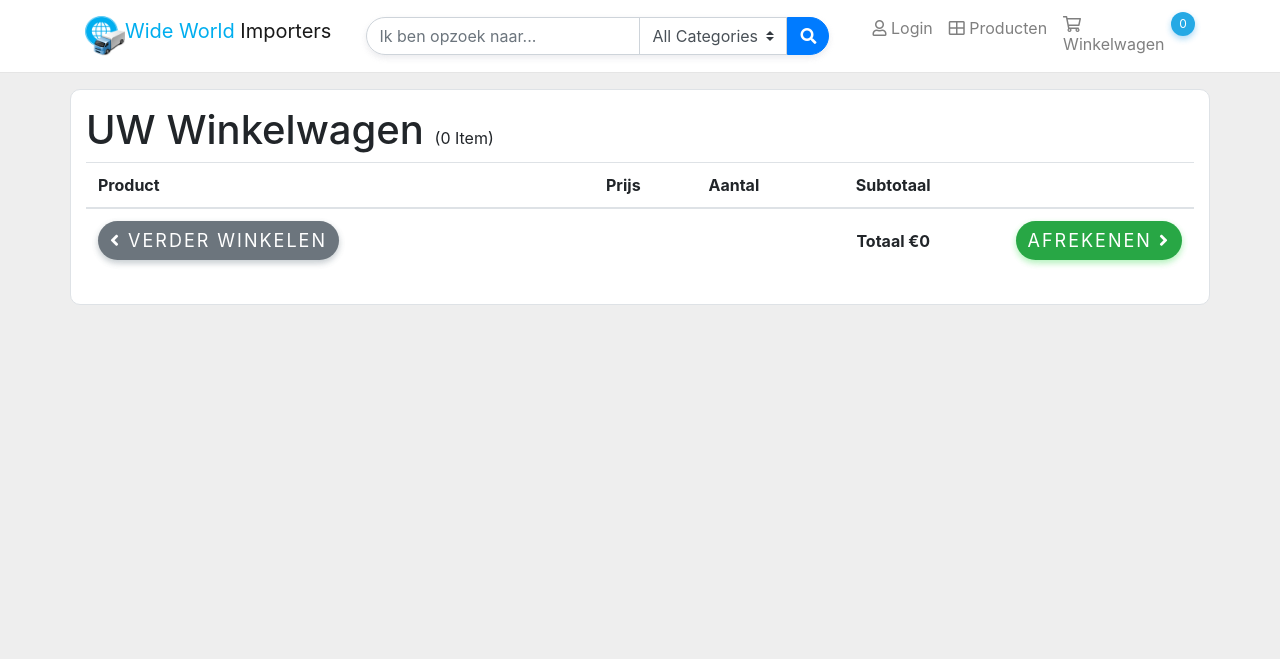
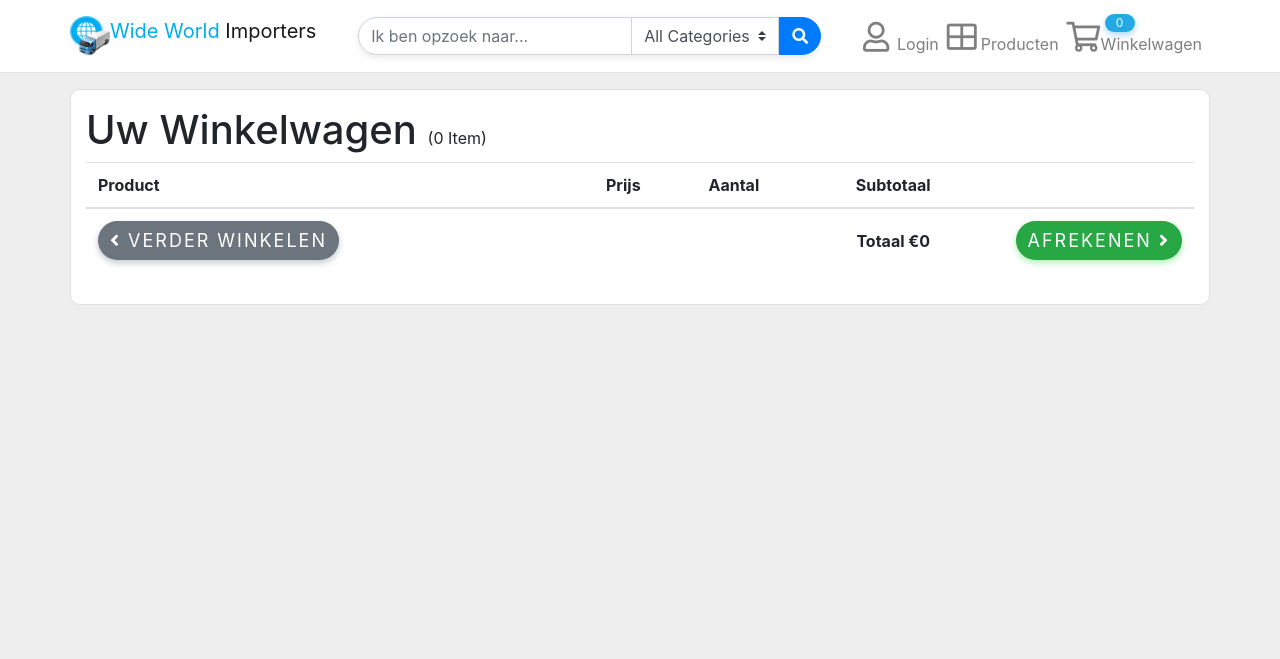
Before and after one commit to DragonsFruit/WWI, a PHP site: page /wwi/ShoppingCart.php in a window 1280 px wide. Shown: the top 659 px of the page. Run offline with PHP 8.4, Linux system fonts and the light colour scheme; data that the repository does not hold is empty.

Commit message:
- added videos to products - added missing product fallback image - changed header styling - bunch of styling fixes and typo fixes

```diff
--- a/ProductList.php
+++ b/ProductList.php
@@ -63,7 +63,7 @@
 	                </div>
 	            </div>
 	        </div>
-	        <div class="col-lg-9 col-sm-12 mb-3 br-10 bg-white">
+	        <div class="col-lg-9 col-sm-12 mb-3 bg-white border br-10">
 	            <div class="row">
 		            <div class="card-deck py-3 px-3 mx-auto">
 	                <?php foreach ($productsList as $product) {?>
@@ -78,7 +78,7 @@
 					                        break;
 				                        }
 			                        } else {
-				                        echo "<img class=\"card-img-top\" src=\"https://place-hold.it/250x250/\">";
+				                        echo "<img class=\"card-img-top\" src=\"pictures/missing_product.jpg\" width=\"250\" height=\"250\">";
 			                        }
 		                        ?>
 	                            <div class="card-body">
--- a/ShoppingCart.php
+++ b/ShoppingCart.php
@@ -32,7 +32,7 @@
 
 <main>
 	<div class="container bg-white py-3 border br-10">
-		<h1>UW Winkelwagen <small style="font-size: 16px;">(<span id="shoppingCartTotalCount"><?php echo $totalQuantity ?></span><?php echo ($totalQuantity > 0) ? " Items" : " Item" ?>)</small></h1>
+		<h1>Uw Winkelwagen <small style="font-size: 16px;">(<span id="shoppingCartTotalCount"><?php echo $totalQuantity ?></span><?php echo ($totalQuantity > 0) ? " Items" : " Item" ?>)</small></h1>
 		<table id="cart" class="table table-hover table-condensed">
 			<thead>
 				<tr>
@@ -53,18 +53,18 @@
 							<tr id="listItem">
 								<td data-th="Product">
 									<div class="row">
-										<div class="col-sm-3 hidden-xs"><img src="http://placehold.it/100x100" alt="..." class="img-responsive" /></div>
+										<div class="col-sm-3 hidden-xs"><img src="pictures/missing_product.jpg" alt="..." class="img-responsive" /></div>
 										<div class="col-sm-9">
 											<h4 class="mx-0" id="productName"><?php echo $cartItem['product_name'] ?></h4>
 										</div>
 									</div>
 								</td>
-								<td data-th="Price">$<span id="productPrice"><?php echo round($cartItem['product_price'], 2, PHP_ROUND_HALF_UP) / $cartItem['product_quantity'] ?></span></td>
+								<td data-th="Price">€<span id="productPrice"><?php echo round($cartItem['product_price'], 2, PHP_ROUND_HALF_UP) / $cartItem['product_quantity'] ?></span></td>
 								<td data-th="Quantity">
 									<input type="number" id="quantityInput" class="form-control text-center" value="<?php echo $cartItem['product_quantity'] ?>" min="1">
 									<input type="number" id="productId" value="<?php echo $cartItem['product_id'] ?>" hidden>
 								</td>
-								<td data-th="Subtotal" class="text-center">$<span id="subtotalPrice"><?php echo $cartItem['product_price']?></span></td>
+								<td data-th="Subtotal" class="text-center">€<span id="subtotalPrice"><?php echo $cartItem['product_price']?></span></td>
 								<td class="actions" data-th="">
 									<a href="ShoppingCart.php?action=delete&id=<?php echo $cartItem['product_id'] ?>" class="btn btn-danger btn-danger-custom">
 										<i class="far fa-trash-alt"></i> Verwijder
--- a/class/Product.php
+++ b/class/Product.php
@@ -14,6 +14,7 @@
 		public $productSize;
 		public $productTags;
 		public $productPhoto;
+		public $youTubeID;
 
 		public function __construct() {
 			$this->db = DB::instance();
@@ -31,7 +32,8 @@
 			    $this->productBrand = $row['Brand'];
 			    $this->productSize = $row['Size'];
 			    $this->productTags = $row['Tags'];
-			    $this->productPhoto = $row['Photo'];
+				$this->productPhoto = $row['Photo'];
+				$this->youTubeID = $row['YouTubeID'];
 			}
 		}
 	}
--- a/css/style.css
+++ b/css/style.css
@@ -463,14 +463,16 @@ a.add-to-cart.hover {
 
 /* Cart */
 .cart-counter {
-	min-width:             24px;
-	min-height:            24px;
+	position:              absolute;
+	top:                   2px;
+	left:                  38px;
+	min-width:             30px;
+	max-height:            18px;
 	font-size:             12px;
 	color:                 #FFFFFF;
 	display:               block;
 	text-align:            center;
-	float:                 right;
-	line-height:           24px;
+	line-height:           18px;
 	-moz-border-radius:    12px;
 	-webkit-border-radius: 12px;
 	border-radius:         12px;
@@ -563,6 +565,23 @@ table#cart>tbody>tr>td, table#cart>tfoot>tr>td{
 	box-shadow:         0 3px 6px rgba(165, 165, 180, 0.2), 0 3px 6px rgba(245, 245, 245, 0.2);
 	-moz-box-shadow:    0 3px 6px rgba(165, 165, 180, 0.2), 0 3px 6px rgba(245, 245, 245, 0.2);
 	-webkit-box-shadow: 0 3px 6px rgba(165, 165, 180, 0.2), 0 3px 6px rgba(245, 245, 245, 0.2);
+}
+
+/* Nav items */
+.nav-icon {
+	position: absolute;
+	bottom: 12px;
+	left: 0;
+	font-size: 30px;
+}
+
+.nav-text {
+	max-width: 35px;
+	display: block;
+}
+
+.plx-30 {
+	padding-left: 30px !important;
 }
 
 /* Border Radius */
--- a/inc/cart.php
+++ b/inc/cart.php
@@ -6,10 +6,10 @@
 		if ($cartItem != $cartItems["misc"]) {
 ?>
 			<li class="list-group-item">
-				<img src="https://place-hold.it/70x70/" alt="item1" />
+				<img src="pictures/missing_product.jpg" alt="item1" width="70" height="70"/>
 				<span class="shopping-cart-name"><?php echo $cartItem["product_name"] ?></span>
-				<span class="shopping-cart-price">$<?php echo $cartItem["product_price"] ?></span>
-				<span class="shopping-cart-quantity">Quantity: <?php echo $cartItem["product_quantity"] ?></span>
+				<span class="shopping-cart-price">€<?php echo $cartItem["product_price"] ?></span>
+				<span class="shopping-cart-quantity">Kwantiteit: <?php echo $cartItem["product_quantity"] ?></span>
 			</li>
 <?php
 		}
--- a/inc/header.php
+++ b/inc/header.php
@@ -7,7 +7,7 @@
 	}
 
 	if(!isset($_SESSION["cart"])){
-		$product = [
+		$cartSession = [
 			"cart" => [
 				"misc" => [
 					"total_price" => 0,
@@ -15,7 +15,7 @@
 				]
 			],
 		];
-		$_SESSION = $product;
+		$_SESSION = $cartSession;
 	}
 
 	$category = new Category();
@@ -46,7 +46,7 @@
 <body>
     <!--Navigation-->
 	<nav class="navbar navbar-expand-lg navbar-light">
-		<div class="container">
+		<div class="container px-0">
 			<button class="navbar-toggler" type="button" data-toggle="collapse" data-target="#navbarSupportedContent" aria-controls="navbarSupportedContent" aria-expanded="false" aria-label="Toggle navigation">
 				<span class="navbar-toggler-icon"></span>
 			</button>
@@ -72,36 +72,43 @@
                     </div>
                 </form>
 
-				<ul class="navbar-nav">
+				<ul class="navbar-nav position-relative">
 					<?php if (!isset($_SESSION['user']['username'])) { ?>
-						<li class="nav-item">
-							<a href="login.php" class="nav-link"><i class="far fa-user"></i> Login</a>
+						<li class="nav-item position-relative">
+							<a href="login.php" class="nav-link pt-4 plx-30">
+								<i class="far fa-user nav-icon"></i>
+								<span class="pl-1">Login</span>
+							</a>
 						</li>
 					<?php } else { ?>
-						<li class="nav-item dropdown">
-							<a href="index.php" class="nav-link dropdown-toggle" data-toggle="dropdown"><i class="far fa-user"></i> <?php echo "Hello, " . $_SESSION['user']['username'] ?></a>
+						<li class="nav-item position-relative dropdown">
+							<a href="index.php" class="nav-link pt-4 plx-30 dropdown-toggle" data-toggle="dropdown">
+								<i class="far fa-user nav-icon"></i>
+								<span class="pl-1"><?php echo "Helo, " . $_SESSION['user']['username'] ?></span>
+							</a>
 							<div class="dropdown-menu">
-								<a class="dropdown-item text-dark bg-transparent" href="#!">Wenslijst</a>
-								<div class="dropdown-divider"></div>
 								<a class="dropdown-item text-danger bg-transparent" id="logOut" href="#!">Loguit</a>
 							</div>
 						</li>
 					<?php } ?>
-					<li class="nav-item <?php if($currentPage =='product'){echo 'active';}?>">
-						<a href="ProductList.php" class="nav-link"><i class="far fa-th-large"></i> Producten</a>
+					<li class="nav-item position-relative <?php if($currentPage =='product'){echo 'active';}?>">
+						<a href="ProductList.php" class="nav-link pt-4 plx-30">
+							<i class="far fa-th-large nav-icon"></i>
+							<span class="pl-1">Producten</span>
+						</a>
 					</li>
-					<li class="nav-item <?php if($currentPage =='cart'){echo 'active';}?>">
+					<li class="nav-item position-relative <?php if($currentPage =='cart'){echo 'active';}?>">
+						<a href="#cart" id="shoppingCartButton" class="nav-link cart pt-4 plx-30">
+							<i class="far fa-shopping-cart nav-icon"></i>
+							<span class="mw-100 of-hidden pl-1">Winkelwagen</span>
+						</a>
 						<span class="cart-counter mt-1 px-2"><?php echo (!$_SESSION["cart"]["misc"]["total_quantity"]) ? 0 : $_SESSION["cart"]["misc"]["total_quantity"] ?></span>
-						<a href="#cart" id="shoppingCartButton" class="nav-link cart position-relative">
-							<i class="far fa-shopping-cart"></i>
-							<span>Winkelwagen</span>
-						</a>
 						<div id="shoppingCart" class="position-absolute d-none">
 							<div class="shopping-cart">
 								<div class="shopping-cart-header">
 									<div class="shopping-cart-total">
 										<span class="lighter-text">Totaal:</span>
-										<span class="main-color-text">$<span id="shoppingCartTotalPrice"><?php echo (!$_SESSION["cart"]["misc"]["total_price"]) ? 0 : $_SESSION["cart"]["misc"]["total_price"] ?></span></span>
+										<span class="main-color-text">€<span id="shoppingCartTotalPrice"><?php echo (!$_SESSION["cart"]["misc"]["total_price"]) ? 0 : $_SESSION["cart"]["misc"]["total_price"] ?></span></span>
 										<span class="lighter-text" style="float: right"><a href="ShoppingCart.php">Naar winkelwagen</a></span>
 									</div>
 								</div>
--- a/inc/search.php
+++ b/inc/search.php
@@ -28,11 +28,11 @@
 							}
 						}
 					} else {
-						echo "<img src=\"https://placehold.it/40x40\" class=\"search-image\" height=\"40\" width=\"40\" alt=\"$itemName\" />";
+						echo "<img src=\"pictures/missing_product.jpg\" class=\"search-image\" height=\"40\" width=\"40\" alt=\"$itemName\" />";
 					}
 				?>
 				<span class="search-description w-100 mx-2"><?php echo $searchResult["SearchDetails"]; ?></span>
-				<span class="badge badge-primary badge-pill">$<?php echo $searchResult["RecommendedRetailPrice"]; ?></span>
+				<span class="badge badge-primary badge-pill">€<?php echo $searchResult["RecommendedRetailPrice"]; ?></span>
 			</a>
 <?php
 		}
```
Also changed, not shown: Index.php (+6 -6 lines), PaymentProcess.php (+6 -2 lines), Product.php (+25 -16 lines), pictures/missing_product.jpg (added).
